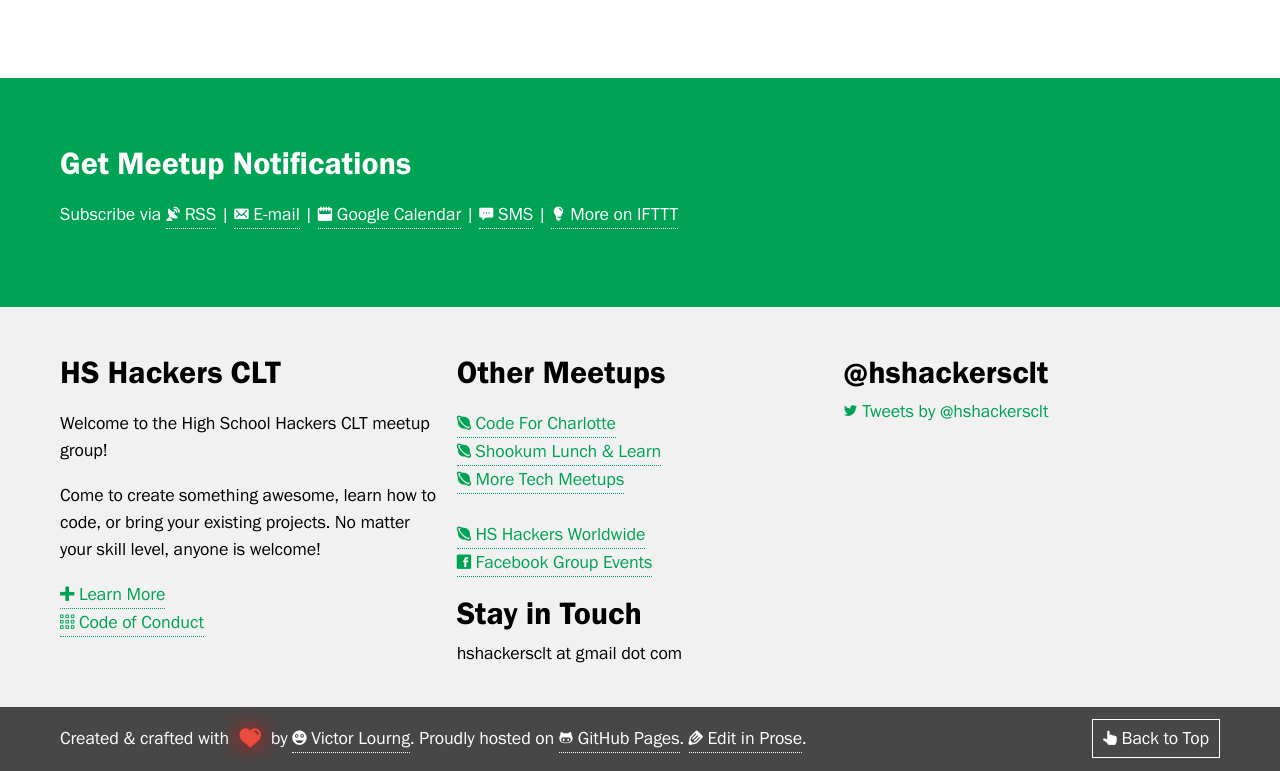
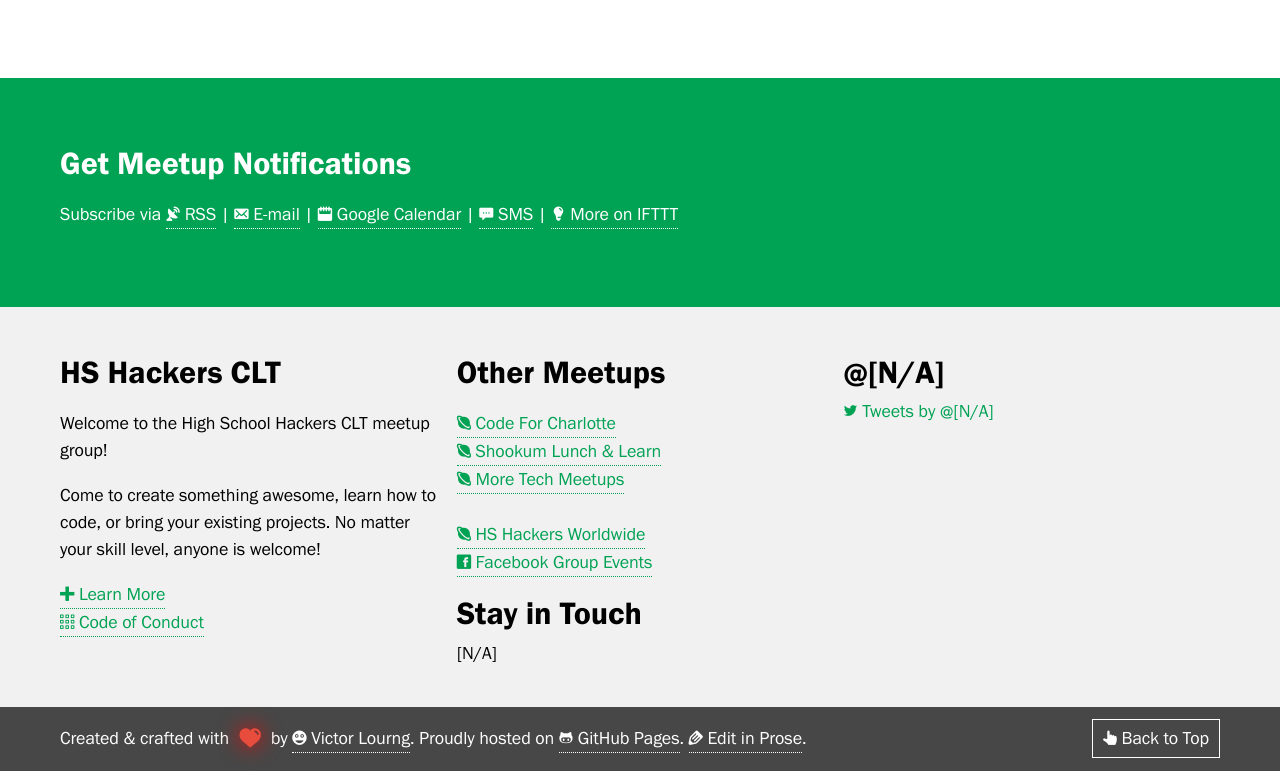
Before and after one commit to hshackers/clt, a Jekyll site: the page built from index.html, in a window 1280 px wide and 900 px high, scrolled down 981 px, cut to the strip 129-900 px from the top of the window. Built offline with Jekyll 4.4.1, drawn with Linux system fonts in a browser that asks for light colours; nearby versions of some CDN libraries; comment, search, counter and statistics services are not loaded.

Commit message:
Update _config.yml

```diff
--- a/_config.yml
+++ b/_config.yml
@@ -7,10 +7,10 @@
 
 # More settings
 accent: "#00a254"
-twitter: "hshackersclt"
-github: "hshackers/clt"
-contact: "hshackersclt at gmail dot com"
-organizers: "Devon Ngo, Abby Walker, and Nick Derrico"
+twitter: "[N/A]"
+github: "[N/A]"
+contact: "[N/A]"
+organizers: "[N/A]"
 
 # Get Meetup Notifications, visible or hidden
 notifications: "visible"
```
